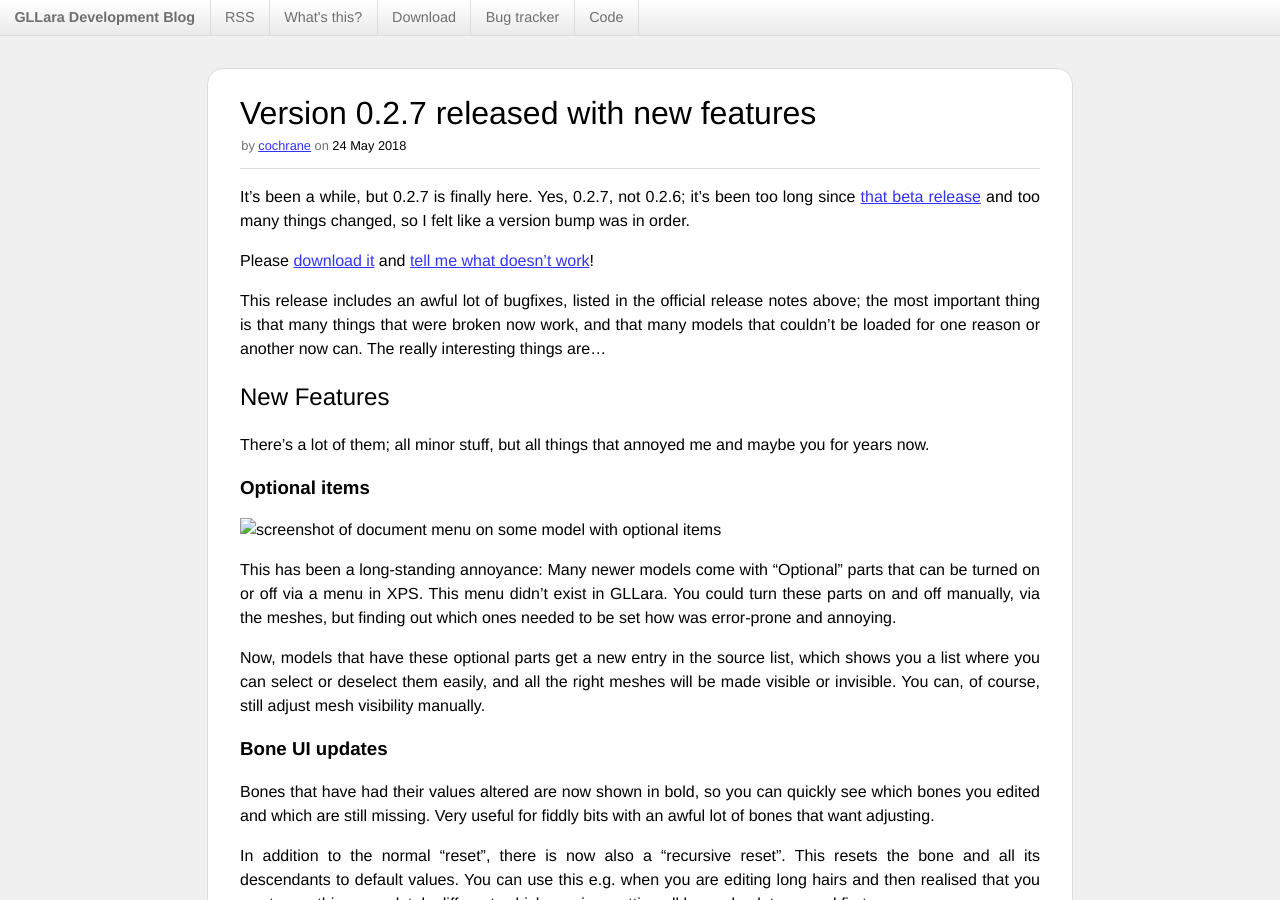
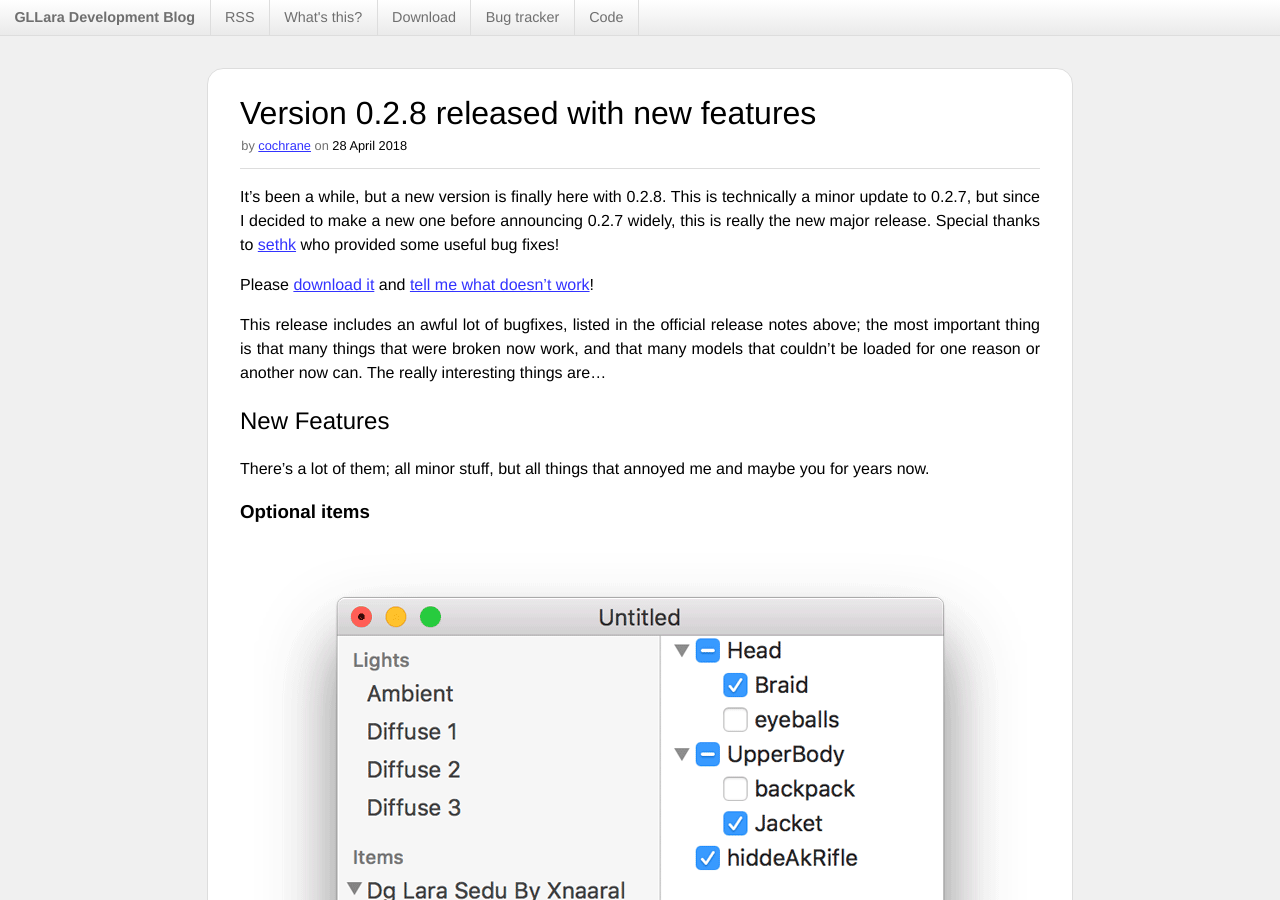
Before and after one commit to cochrane/GLLara, a Jekyll site: the page built from _posts/2018-04-28-release-notes-v028-final.md, in a window 1280 px wide and 900 px high. Built offline with Jekyll 4.4.1, drawn with Linux system fonts in a browser that asks for light colours.

Commit message:
Add screenshots and update blog posts.

```diff
--- a/_posts/2018-05-24-release-notes-v027-final.md
+++ b/_posts/2018-04-28-release-notes-v028-final.md
@@ -1,12 +1,12 @@
 ---
-title: Version 0.2.7 released with new features
+title: Version 0.2.8 released with new features
 author: cochrane
 layout: default
 ---
 
-It's been a while, but 0.2.7 is finally here. Yes, 0.2.7, not 0.2.6; it's been too long since [that beta release](http://cochrane.github.io/GLLara/2016/06/18/more-rendergroups-in-026beta1.html) and too many things changed, so I felt like a version bump was in order.
+It's been a while, but a new version is finally here with 0.2.8. This is technically a minor update to 0.2.7, but since I decided to make a new one before announcing 0.2.7 widely, this is really the new major release. Special thanks to [sethk](https://github.com/sethk) who provided some useful bug fixes!
 
-Please [download it](https://github.com/cochrane/GLLara/releases/tag/v0.2.7) and [tell me what doesn't work](https://github.com/cochrane/GLLara/issues)!
+Please [download it](https://github.com/cochrane/GLLara/releases/tag/v0.2.8) and [tell me what doesn't work](https://github.com/cochrane/GLLara/issues)!
 
 This release includes an awful lot of bugfixes, listed in the official release notes above; the most important thing is that many things that were broken now work, and that many models that couldn't be loaded for one reason or another now can. The really interesting things are…
 
@@ -16,7 +16,7 @@
 
 ### Optional items
 
-![screenshot of document menu on some model with optional items]()
+![screenshot of document menu on some model with optional items](/GLLara/screenshots/v028-optionalparts.png)
 
 This has been a long-standing annoyance: Many newer models come with "Optional" parts that can be turned on or off via a menu in XPS. This menu didn't exist in GLLara. You could turn these parts on and off manually, via the meshes, but finding out which ones needed to be set how was error-prone and annoying.
 
@@ -24,11 +24,15 @@
 
 ### Bone UI updates
 
+![screenshot of new bone view](/GLLara/screenshots/v028-bones.png)
+
 Bones that have had their values altered are now shown in bold, so you can quickly see which bones you edited and which are still missing. Very useful for fiddly bits with an awful lot of bones that want adjusting.
 
 In addition to the normal "reset", there is now also a "recursive reset". This resets the bone and all its descendants to default values. You can use this e.g. when you are editing long hairs and then realised that you want something completely different, which requires setting all bones back to normal first.
 
 ### Image planes
+
+![screenshot of document menu on some model with optional items](/GLLara/screenshots/v028-imageplanes.jpg)
 
 Images can now be loaded and placed into a scene as a possible, resizable flat plane. This can be used to add special effects, place pictures or similar very quickly. This supports all formats that GLLara supports for textures in general, meaning everything that Preview can open and also most .DDS files.
 
```
Also changed, not shown: other parts of _posts/2018-04-28-release-notes-v028-final.md (+2 -0 lines), screenshots/v028-bones.png (added), screenshots/v028-imageplanes.jpg (added), screenshots/v028-infinder.png (added), screenshots/v028-optionalparts.png (added), 1 other file.
